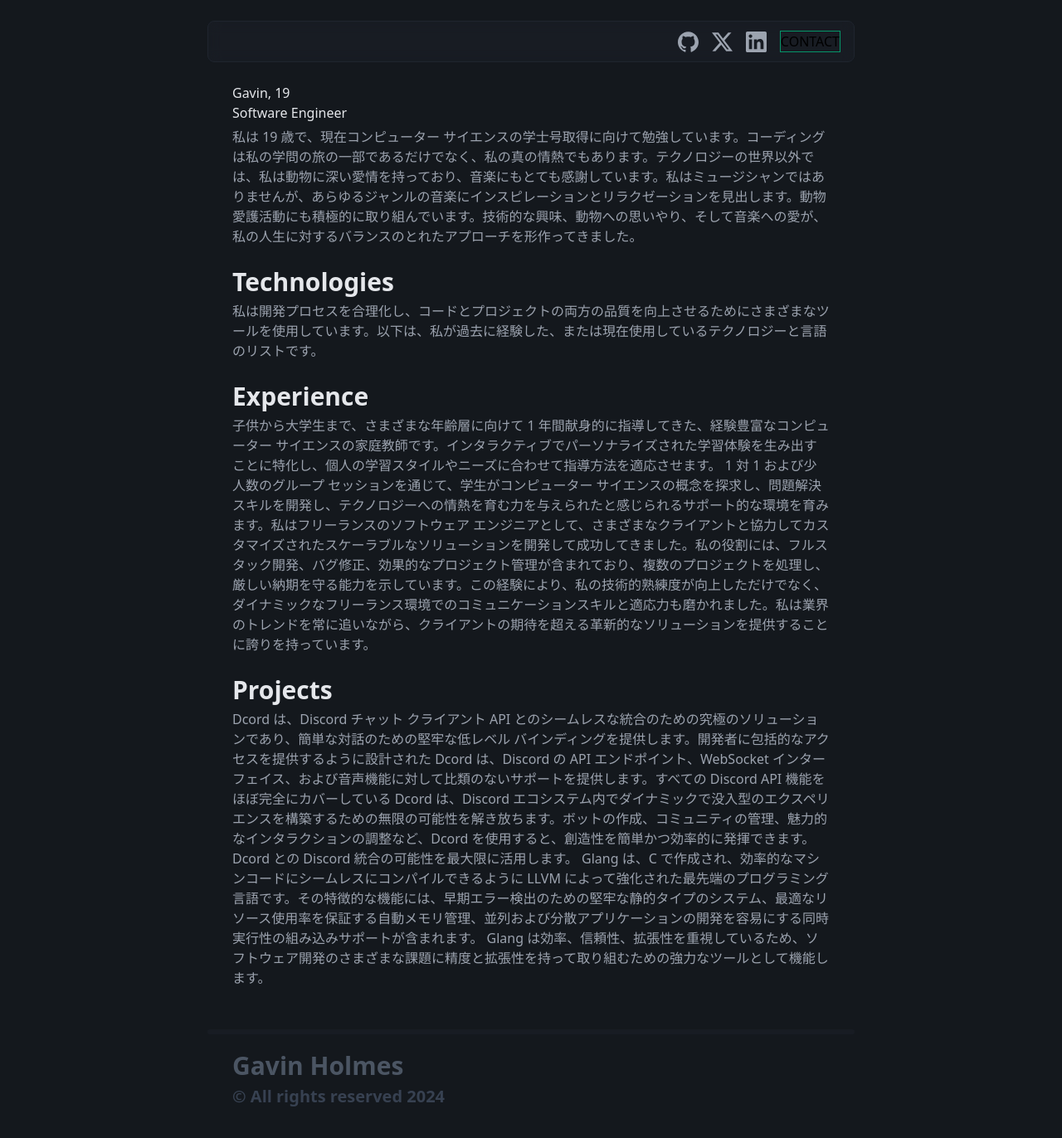
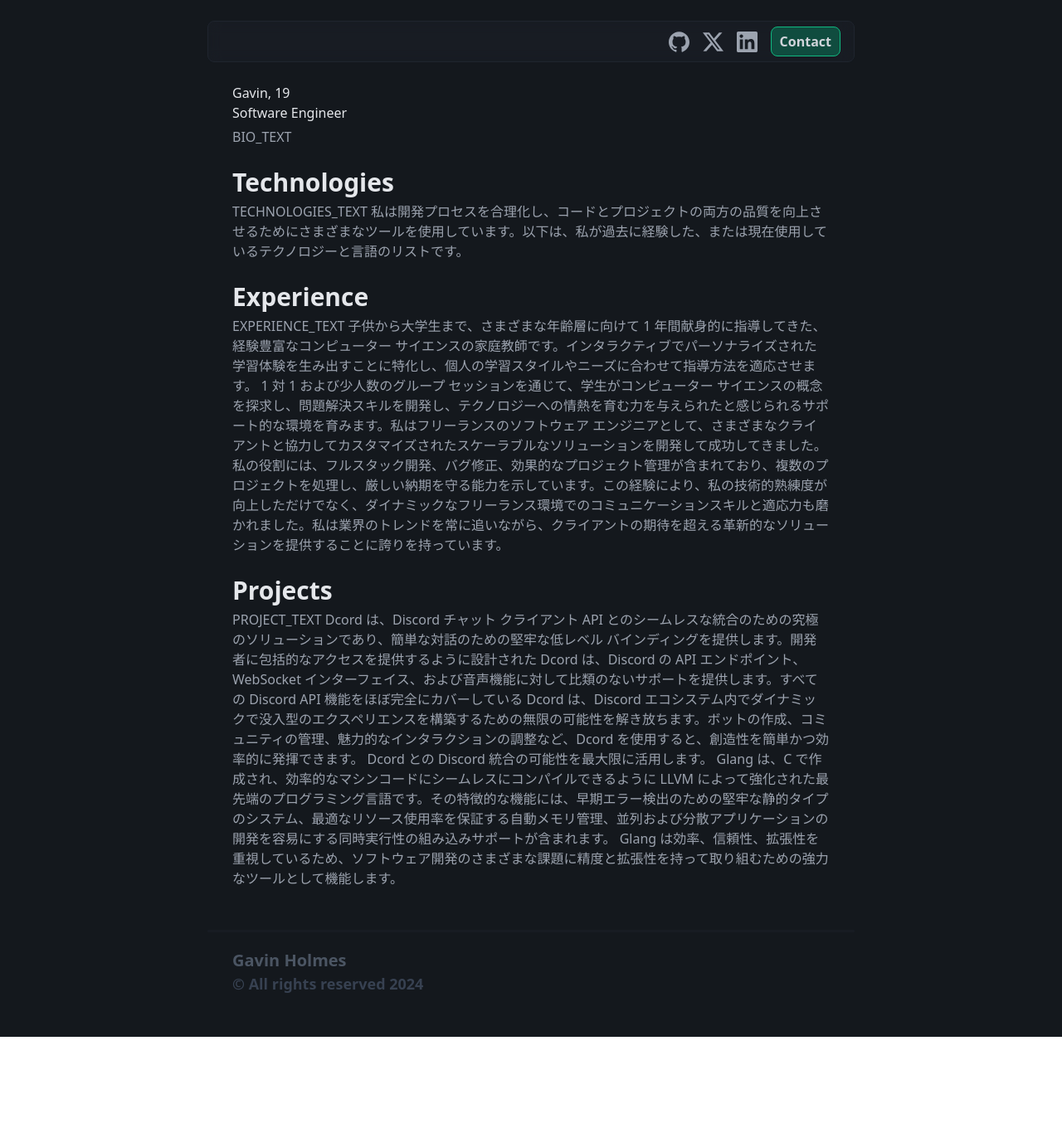
Before and after one commit to gavrh/gav.codes, a React (Create React App) app: page / in a window 1280 px wide. Shown: the top 1372 px of the page at 83% size. After the commit the page ends 1250 px from the top, so only its background shows below. Built offline with nearby package versions, Linux system fonts and the light colour scheme.

Commit message:
contact button, footer resizing, removed turnstile script

```diff
--- a/public/index.html
+++ b/public/index.html
@@ -17,7 +17,6 @@
     <link rel="apple-touch-icon" href="%PUBLIC_URL%/logo192.png" />
     <link rel="manifest" href="%PUBLIC_URL%/manifest.json" />
     <title>Gavin R. Holmes | Software Engineer</title>
-    <script src="https://challenges.cloudflare.com/turnstile/v0/api.js" ></script>
   </head>
   <body id="https://gav.codes">
     <noscript>You need to enable JavaScript to run this app.</noscript>
--- a/src/App.tsx
+++ b/src/App.tsx
@@ -34,7 +34,7 @@ export default function App() {
         </h1>
         <h1>Software Engineer</h1>
         <SectionText>
-          私は 19 歳で、現在コンピューター サイエンスの学士号取得に向けて勉強しています。コーディングは私の学問の旅の一部であるだけでなく、私の真の情熱でもあります。テクノロジーの世界以外では、私は動物に深い愛情を持っており、音楽にもとても感謝しています。私はミュージシャンではありませんが、あらゆるジャンルの音楽にインスピレーションとリラクゼーションを見出します。動物愛護活動にも積極的に取り組んでいます。技術的な興味、動物への思いやり、そして音楽への愛が、私の人生に対するバランスのとれたアプローチを形作ってきました。
+          BIO_TEXT
         </SectionText>
       </Section>
       {/* technologies */}
@@ -43,7 +43,7 @@ export default function App() {
           Technologies
         </SectionTitle>
         <SectionText>
-          私は開発プロセスを合理化し、コードとプロジェクトの両方の品質を向上させるためにさまざまなツールを使用しています。以下は、私が過去に経験した、または現在使用しているテクノロジーと言語のリストです。
+          TECHNOLOGIES_TEXT 私は開発プロセスを合理化し、コードとプロジェクトの両方の品質を向上させるためにさまざまなツールを使用しています。以下は、私が過去に経験した、または現在使用しているテクノロジーと言語のリストです。
         </SectionText>
       </Section>
       {/* experience */}
@@ -52,16 +52,14 @@ export default function App() {
           Experience
         </SectionTitle>
         <SectionText>
-          子供から大学生まで、さまざまな年齢層に向けて 1 年間献身的に指導してきた、経験豊富なコンピューター サイエンスの家庭教師です。インタラクティブでパーソナライズされた学習体験を生み出すことに特化し、個人の学習スタイルやニーズに合わせて指導方法を適応させます。 1 対 1 および少人数のグループ セッションを通じて、学生がコンピューター サイエンスの概念を探求し、問題解決スキルを開発し、テクノロジーへの情熱を育む力を与えられたと感じられるサポート的な環境を育みます。私はフリーランスのソフトウェア エンジニアとして、さまざまなクライアントと協力してカスタマイズされたスケーラブルなソリューションを開発して成功してきました。私の役割には、フルスタック開発、バグ修正、効果的なプロジェクト管理が含まれており、複数のプロジェクトを処理し、厳しい納期を守る能力を示しています。この経験により、私の技術的熟練度が向上しただけでなく、ダイナミックなフリーランス環境でのコミュニケーションスキルと適応力も磨かれました。私は業界のトレンドを常に追いながら、クライアントの期待を超える革新的なソリューションを提供することに誇りを持っています。
-        </SectionText>
-      </Section>
+          EXPERIENCE_TEXT 子供から大学生まで、さまざまな年齢層に向けて 1 年間献身的に指導してきた、経験豊富なコンピューター サイエンスの家庭教師です。インタラクティブでパーソナライズされた学習体験を生み出すことに特化し、個人の学習スタイルやニーズに合わせて指導方法を適応させます。 1 対 1 および少人数のグループ セッションを通じて、学生がコンピューター サイエンスの概念を探求し、問題解決スキルを開発し、テクノロジーへの情熱を育む力を与えられたと感じられるサポート的な環境を育みます。私はフリーランスのソフトウェア エンジニアとして、さまざまなクライアントと協力してカスタマイズされたスケーラブルなソリューションを開発して成功してきました。私の役割には、フルスタック開発、バグ修正、効果的なプロジェクト管理が含まれており、複数のプロジェクトを処理し、厳しい納期を守る能力を示しています。この経験により、私の技術的熟練度が向上しただけでなく、ダイナミックなフリーランス環境でのコミュニケーションスキルと適応力も磨かれました。私は業界のトレンドを常に追いながら、クライアントの期待を超える革新的なソリューションを提供することに誇りを持っています。 </SectionText> </Section>
       {/* projects */}
       <Section>
         <SectionTitle>
           Projects
         </SectionTitle>
         <SectionText>
-          Dcord は、Discord チャット クライアント API とのシームレスな統合のための究極のソリューションであり、簡単な対話のための堅牢な低レベル バインディングを提供します。開発者に包括的なアクセスを提供するように設計された Dcord は、Discord の API エンドポイント、WebSocket インターフェイス、および音声機能に対して比類のないサポートを提供します。すべての Discord API 機能をほぼ完全にカバーしている Dcord は、Discord エコシステム内でダイナミックで没入型のエクスペリエンスを構築するための無限の可能性を解き放ちます。ボットの作成、コミュニティの管理、魅力的なインタラクションの調整など、Dcord を使用すると、創造性を簡単かつ効率的に発揮できます。 Dcord との Discord 統合の可能性を最大限に活用します。 Glang は、C で作成され、効率的なマシンコードにシームレスにコンパイルできるように LLVM によって強化された最先端のプログラミング言語です。その特徴的な機能には、早期エラー検出のための堅牢な静的タイプのシステム、最適なリソース使用率を保証する自動メモリ管理、並列および分散アプリケーションの開発を容易にする同時実行性の組み込みサポートが含まれます。 Glang は効率、信頼性、拡張性を重視しているため、ソフトウェア開発のさまざまな課題に精度と拡張性を持って取り組むための強力なツールとして機能します。
+          PROJECT_TEXT Dcord は、Discord チャット クライアント API とのシームレスな統合のための究極のソリューションであり、簡単な対話のための堅牢な低レベル バインディングを提供します。開発者に包括的なアクセスを提供するように設計された Dcord は、Discord の API エンドポイント、WebSocket インターフェイス、および音声機能に対して比類のないサポートを提供します。すべての Discord API 機能をほぼ完全にカバーしている Dcord は、Discord エコシステム内でダイナミックで没入型のエクスペリエンスを構築するための無限の可能性を解き放ちます。ボットの作成、コミュニティの管理、魅力的なインタラクションの調整など、Dcord を使用すると、創造性を簡単かつ効率的に発揮できます。 Dcord との Discord 統合の可能性を最大限に活用します。 Glang は、C で作成され、効率的なマシンコードにシームレスにコンパイルできるように LLVM によって強化された最先端のプログラミング言語です。その特徴的な機能には、早期エラー検出のための堅牢な静的タイプのシステム、最適なリソース使用率を保証する自動メモリ管理、並列および分散アプリケーションの開発を容易にする同時実行性の組み込みサポートが含まれます。 Glang は効率、信頼性、拡張性を重視しているため、ソフトウェア開発のさまざまな課題に精度と拡張性を持って取り組むための強力なツールとして機能します。
         </SectionText>
       </Section>
       {/* footer */}
--- a/src/components/Footer.tsx
+++ b/src/components/Footer.tsx
@@ -6,8 +6,8 @@ export default function Footer() {
     return (
         <FooterContainer>
             <FooterDivider />
-            <h1 className='pl-[30px] text-gray-600 text-3xl font-bold mt-[20px]'>Gavin Holmes</h1>
-            <h1 className='pl-[30px] text-gray-700 text-xl font-semibold mt-[5px]'>© All rights reserved {new Date().getFullYear()}</h1>
+            <h1 className='pl-[30px] text-gray-600 text-xl font-bold mt-[20px]'>Gavin Holmes</h1>
+            <h1 className='pl-[30px] text-gray-700 text-lg font-semibold'>© All rights reserved {new Date().getFullYear()}</h1>
         </FooterContainer>
     )
 }
@@ -22,7 +22,7 @@ const FooterContainer = tw.div`
 
 const FooterDivider = tw.div`
     w-full
-    h-[6px]
+    h-[3px]
     bg-[#1f252e]
     bg-opacity-40
     rounded-full
--- a/src/components/Header.tsx
+++ b/src/components/Header.tsx
@@ -37,7 +37,7 @@ export default function Header(props: any) {
                 </IconButton>
                 {/* contact */}
                 <ContactButton onClick={handleContactButton}>
-                    CONTACT
+                    Contact
                 </ContactButton>
             </HeaderRight>
         </HeaderContainer>
@@ -83,13 +83,29 @@ const IconButton = tw.a`
     child:h-[25px]
     child:text-gray-400
     child:transition-all
-    child:duration-150
+    child:duration-300
     child:ease-in-out
 
     hover:child:text-gray-300
 `
 
 const ContactButton = tw.button`
+    bg-emerald-600
+    bg-opacity-40
     border-[1px]
-    border-emerald-600
+    border-emerald-500
+    py-[5px]
+    px-[10px]
+    rounded-lg
+    text-gray-300
+    font-semibold
+
+    transition-all
+    duration-300
+
+    hover:bg-opacity-70
+    hover:border-bg-emerald-400
+    hover:text-gray-200
+
+    active:bg-opacity-90
 `
```
